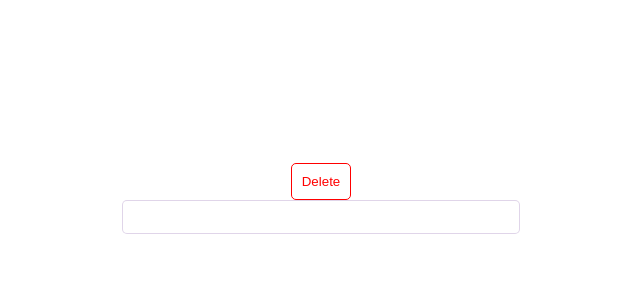
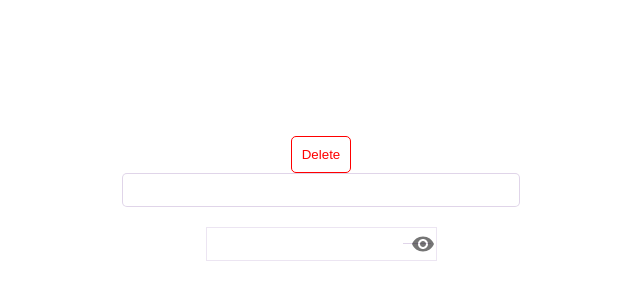
Before and after one commit to omerenma/reuseablecomponents, a React (Create React App) app: page / in a window 1280 px wide. Shown: the part 202-502 px from the top of the page, without its empty margins (319-959 px from the left). Built offline with nearby package versions, Linux system fonts and the light colour scheme.

Commit message:
Add Text field with password icon

```diff
--- a/package.json
+++ b/package.json
@@ -3,6 +3,11 @@
   "version": "0.1.0",
   "private": true,
   "dependencies": {
+    "@emotion/react": "^11.8.1",
+    "@emotion/styled": "^11.8.1",
+    "@mui/icons-material": "^5.5.0",
+    "@mui/material": "^5.5.0",
+    "@mui/styled-engine-sc": "^5.4.2",
     "@testing-library/jest-dom": "^5.16.2",
     "@testing-library/react": "^12.1.3",
     "@testing-library/user-event": "^13.5.0",
--- a/public/index.html
+++ b/public/index.html
@@ -15,6 +15,10 @@
       user's mobile device or desktop. See https://developers.google.com/web/fundamentals/web-app-manifest/
     -->
     <link rel="manifest" href="%PUBLIC_URL%/manifest.json" />
+    <link
+  rel="stylesheet"
+  href="https://fonts.googleapis.com/css?family=Roboto:300,400,500,700&display=swap"
+/>
     <!--
       Notice the use of %PUBLIC_URL% in the tags above.
       It will be replaced with the URL of the `public` folder during the build.
--- a/src/App.js
+++ b/src/App.js
@@ -1,14 +1,19 @@
 import logo from "./logo.svg";
 import "./App.css";
-import {Buttons, TextField} from '../src/components/index'
+import {
+	Buttons,
+	TextFields,
+	TextFieldWithIcon,
+} from "../src/components/index";
 
 function App() {
 	return (
 		<div className="App">
 			<header className="App-header">
-        <Buttons cancel>Delete</Buttons>
-        <TextField />
-      </header>
+				<Buttons cancel>Delete</Buttons>
+				<TextFields />
+				<TextFieldWithIcon/>
+			</header>
 		</div>
 	);
 }
--- a/src/components/index.js
+++ b/src/components/index.js
@@ -1,5 +1,7 @@
-import React from "react";
+import React, { useState } from "react";
 import styled from "styled-components";
+import { Input, TextField, InputAdornment, IconButton } from "@mui/material";
+import { Visibility, VisibilityOff } from "@mui/icons-material";
 
 export const Buttons = styled.button`
 	padding: 10px;
@@ -32,7 +34,7 @@ export const Buttons = styled.button`
 			: null};
 `;
 
-export const TextField = styled.input`
+export const TextFields = styled.input`
 	width: 392px;
 	height: 30px;
 	border-radius: 5px;
@@ -44,3 +46,44 @@ export const TextField = styled.input`
 		outline: none;
 	}
 `;
+
+export const TextFieldWithIcon = () => {
+	const [values, setValues] = React.useState({
+		password: "",
+		showPassword: false,
+	});
+
+	const handleChange = (prop) => (event) => {
+		setValues({ ...values, [prop]: event.target.value });
+	};
+	const handleClickShowPassword = () => {
+		setValues({
+			...values,
+			showPassword: !values.showPassword,
+		});
+	};
+
+	const handleMouseDownPassword = (event) => {
+		event.preventDefault();
+	};
+	return (
+		<Input
+			style={{ marginTop: 20, border: "1px solid #662D911F", padding: "0 5px" }}
+			disableUnderline={true}
+			type={values.showPassword ? "text" : "password"}
+			value={values.password}
+			onChange={handleChange("password")}
+			endAdornment={
+				<InputAdornment position="end" style={{ background: "#662D9133" }}>
+					<IconButton
+						onClick={handleClickShowPassword}
+						onMouseDown={handleMouseDownPassword}
+						edge="end"
+					>
+						{values.showPassword ? <VisibilityOff /> : <Visibility />}
+					</IconButton>
+				</InputAdornment>
+			}
+		/>
+	);
+};
```
Also changed, not shown: 1 other file (tests, documents, lock files or other folders).
